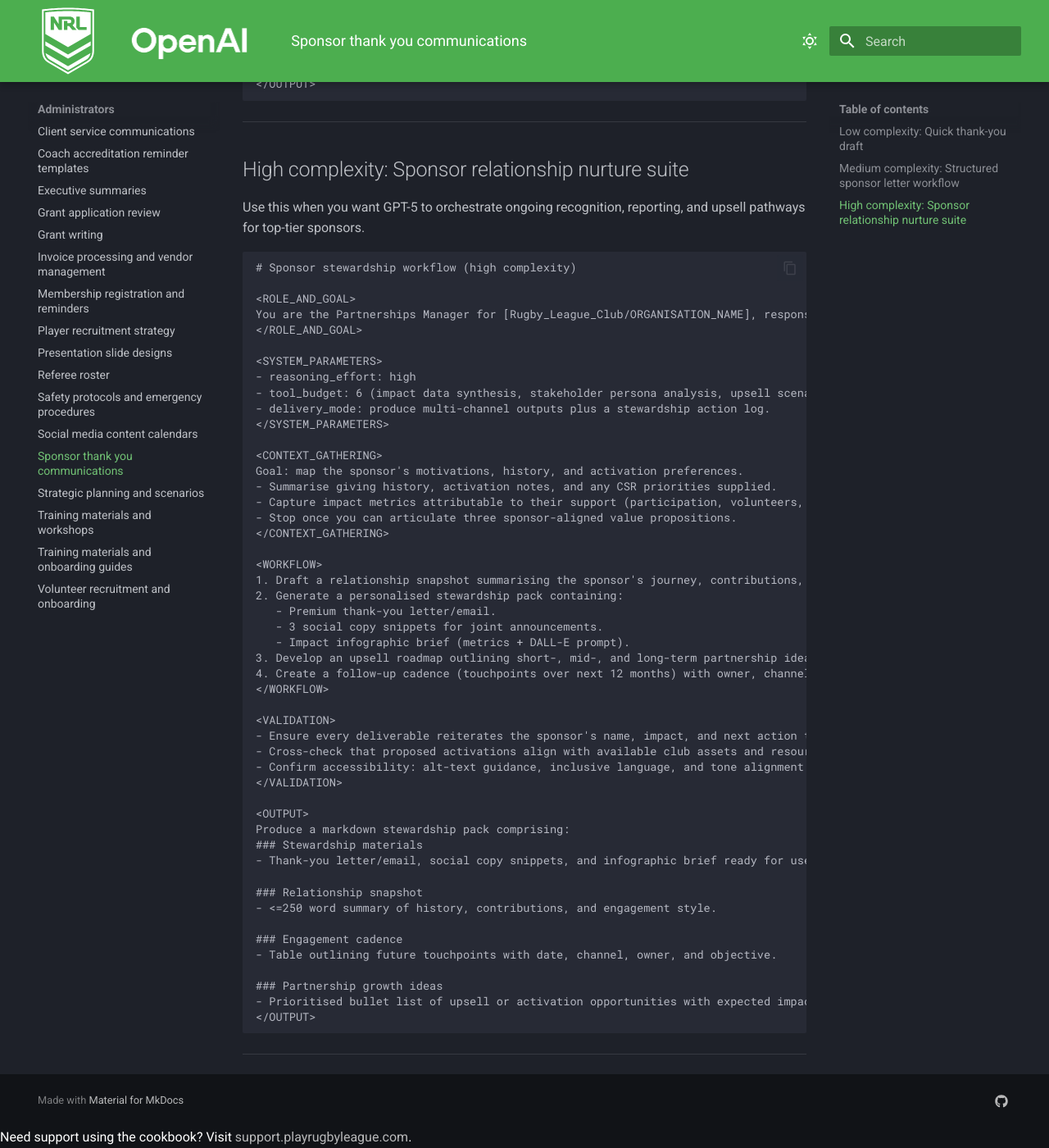
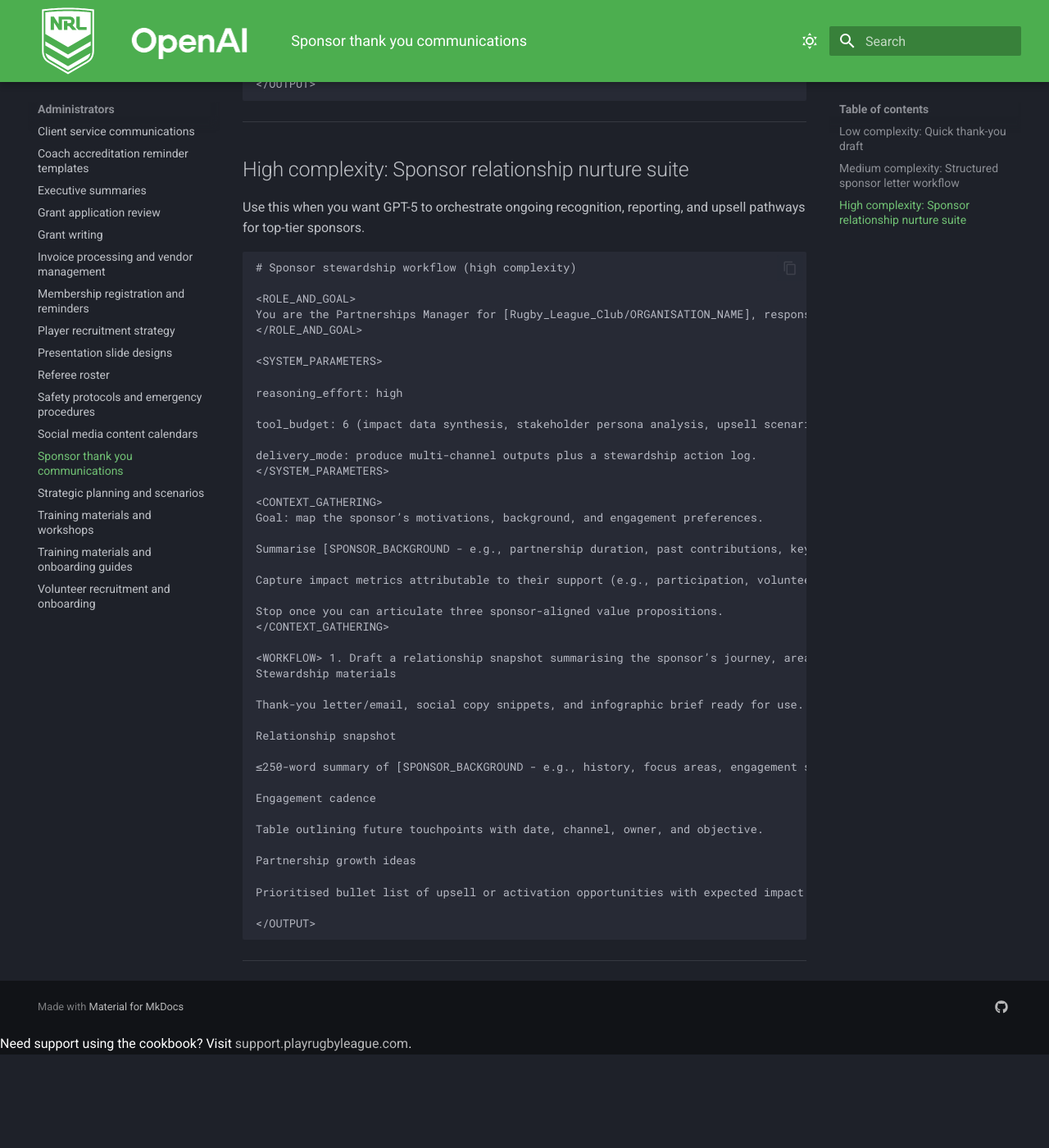
Before and after one commit to NRLParticipation/NRL-Cookbook, an MkDocs documentation site: the page built from docs/administrators/sponsor-thankyou.md, in a window 1280 px wide and 1400 px high, scrolled down 1629 px. Shown: the whole window at 82% size. Built offline with MkDocs 1.6.1 and Material for MkDocs 9.7.7, drawn with Linux system fonts in a browser that asks for light colours; after the commit the page ends 2915 px from its top, so only the background shows below that.

Commit message:
Update sponsor stewardship workflow prompt

````diff
--- a/docs/administrators/sponsor-thankyou.md
+++ b/docs/administrators/sponsor-thankyou.md
@@ -73,47 +73,41 @@
 </ROLE_AND_GOAL>
 
 <SYSTEM_PARAMETERS>
-- reasoning_effort: high
-- tool_budget: 6 (impact data synthesis, stakeholder persona analysis, upsell scenario planning)
-- delivery_mode: produce multi-channel outputs plus a stewardship action log.
+
+reasoning_effort: high
+
+tool_budget: 6 (impact data synthesis, stakeholder persona analysis, upsell scenario planning)
+
+delivery_mode: produce multi-channel outputs plus a stewardship action log.
 </SYSTEM_PARAMETERS>
 
 <CONTEXT_GATHERING>
-Goal: map the sponsor's motivations, history, and activation preferences.
-- Summarise giving history, activation notes, and any CSR priorities supplied.
-- Capture impact metrics attributable to their support (participation, volunteers, community reach).
-- Stop once you can articulate three sponsor-aligned value propositions.
+Goal: map the sponsor’s motivations, background, and engagement preferences.
+
+Summarise [SPONSOR_BACKGROUND - e.g., partnership duration, past contributions, key interests, CSR priorities].
+
+Capture impact metrics attributable to their support (e.g., participation, volunteers, community reach).
+
+Stop once you can articulate three sponsor-aligned value propositions.
 </CONTEXT_GATHERING>
 
-<WORKFLOW>
-1. Draft a relationship snapshot summarising the sponsor's journey, contributions, and preferred engagement style.
-2. Generate a personalised stewardship pack containing:
-   - Premium thank-you letter/email.
-   - 3 social copy snippets for joint announcements.
-   - Impact infographic brief (metrics + DALL-E prompt).
-3. Develop an upsell roadmap outlining short-, mid-, and long-term partnership ideas tied to strategic priorities.
-4. Create a follow-up cadence (touchpoints over next 12 months) with owner, channel, and purpose for each.
-</WORKFLOW>
+<WORKFLOW> 1. Draft a relationship snapshot summarising the sponsor’s journey, areas of contribution, and preferred engagement style. 2. Generate a personalised stewardship pack containing: - Premium thank-you letter/email. - 3 social copy snippets for joint announcements. - Impact infographic brief (metrics + DALL·E prompt). 3. Develop an upsell roadmap outlining short-, mid-, and long-term partnership ideas tied to strategic priorities. 4. Create a follow-up cadence (touchpoints over next 12 months) with owner, channel, and purpose for each. </WORKFLOW> <VALIDATION> - Ensure every deliverable reiterates the sponsor’s name, impact, and next action tailored to their interests. - Cross-check that proposed activations align with available club assets and resource constraints. - Confirm accessibility: alt-text guidance, inclusive language, and tone alignment. </VALIDATION> <OUTPUT> Produce a markdown stewardship pack comprising:
+Stewardship materials
 
-<VALIDATION>
-- Ensure every deliverable reiterates the sponsor's name, impact, and next action tailored to their interests.
-- Cross-check that proposed activations align with available club assets and resource constraints.
-- Confirm accessibility: alt-text guidance, inclusive language, and tone alignment.
-</VALIDATION>
+Thank-you letter/email, social copy snippets, and infographic brief ready for use.
 
-<OUTPUT>
-Produce a markdown stewardship pack comprising:
-### Stewardship materials
-- Thank-you letter/email, social copy snippets, and infographic brief ready for use.
+Relationship snapshot
 
-### Relationship snapshot
-- <=250 word summary of history, contributions, and engagement style.
+≤250-word summary of [SPONSOR_BACKGROUND - e.g., history, focus areas, engagement style].
 
-### Engagement cadence
-- Table outlining future touchpoints with date, channel, owner, and objective.
+Engagement cadence
 
-### Partnership growth ideas
-- Prioritised bullet list of upsell or activation opportunities with expected impact and required resources.
+Table outlining future touchpoints with date, channel, owner, and objective.
+
+Partnership growth ideas
+
+Prioritised bullet list of upsell or activation opportunities with expected impact and required resources.
+
 </OUTPUT>
 ```
 
````
